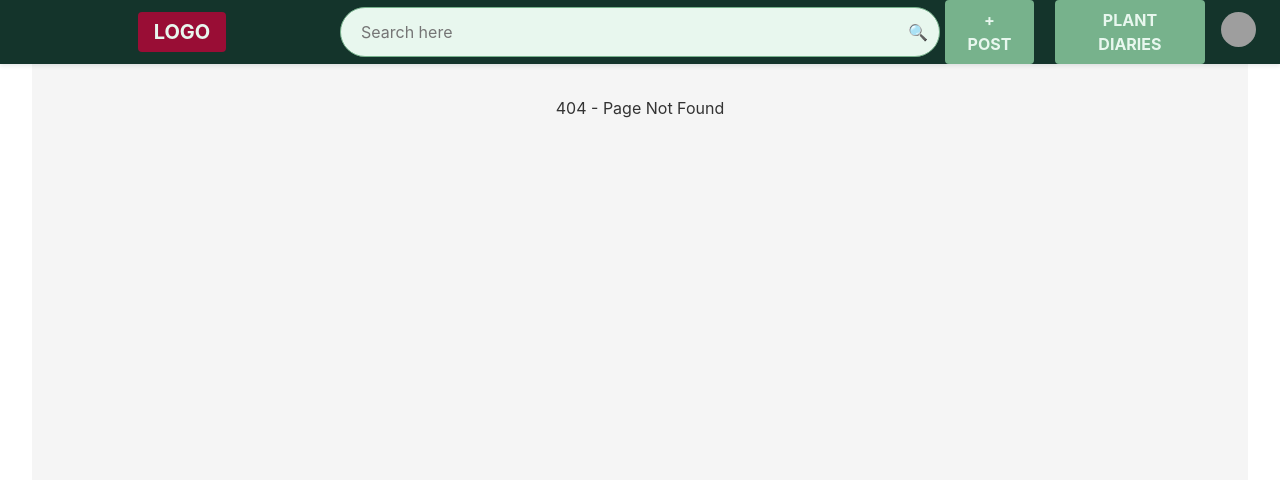
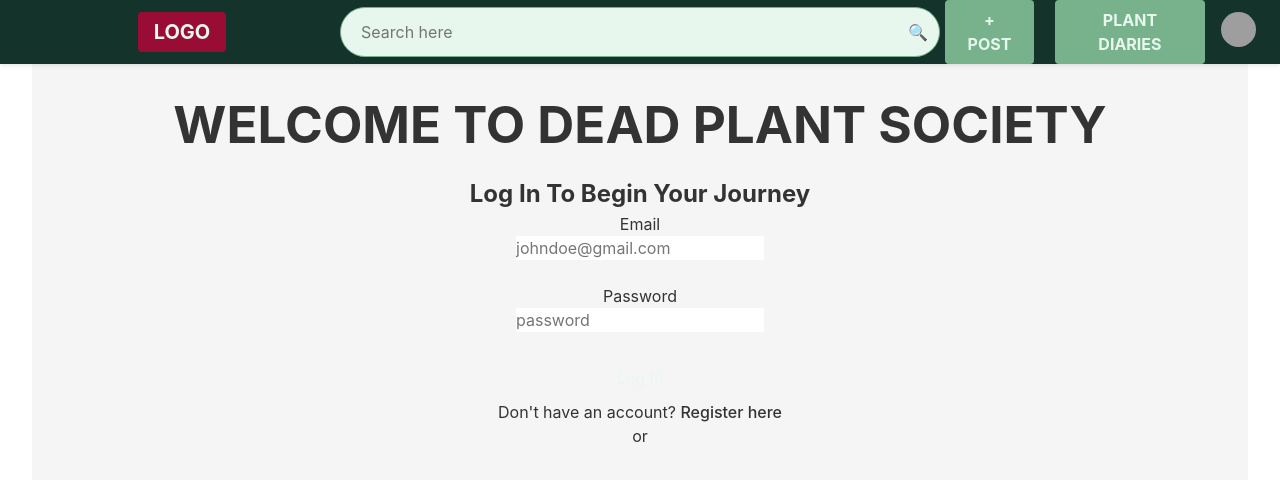
Before and after one commit to seherabachayo/dead-plant-society, a React (Vite) app in the folder client/: page /login in a window 1280 px wide. Before the commit this address had no page. Shown: the top 480 px of the page. Built offline with nearby package versions, Linux system fonts and the light colour scheme; grey boxes are pictures that could not be loaded.

Commit message:
Added route for login on navbar

```diff
--- a/client/src/App.jsx
+++ b/client/src/App.jsx
@@ -8,6 +8,9 @@ import LogForm from './components/LogForm';
 import Profile from './components/Profile';
 import MyProfile from "./components/MyProfile";
 import EditProfile from "./components/EditProfile";
+import Login from "./pages/Login";
+import Register from "./pages/Register";
+
 
 export default function App() {
     return (
@@ -25,6 +28,8 @@ export default function App() {
                             <Route path="/my-activity" element={<Profile/>}></Route>
                             <Route path="/my-profile" element={<MyProfile/>}></Route>
                             <Route path="/edit-profile" element={<EditProfile/>}></Route>
+                            <Route path="/login" element={<Login/>}></Route>
+                            <Route path="/register" element={<Register/>}></Route>
                         </Routes>
                     </main>
                 </div>
--- a/client/src/pages/Login.jsx
+++ b/client/src/pages/Login.jsx
@@ -4,7 +4,7 @@ import { GoogleLogin, googleLogout } from "@react-oauth/google";
 import { jwtDecode } from "jwt-decode";
 import axios from "axios";
 
-export const Login = () => {
+const Login = () => {
   const [email, setEmail] = useState('');
   const [pass, setPassword] = useState('');
   const navigate = useNavigate();
@@ -85,3 +85,5 @@ export const Login = () => {
     </div>
   );
 };
+
+export default Login;
--- a/client/src/pages/Register.jsx
+++ b/client/src/pages/Register.jsx
@@ -1,7 +1,7 @@
 import React, { useState, useEffect } from "react"
 
 
-export const Register = () => {
+const Register = () => {
      const [email, setEmail] = useState('');
      const[password, setPassword] = useState('');
      const[username,setName] = useState('');
```
Also changed, not shown: 1 other file (tests, documents, lock files or other folders).
